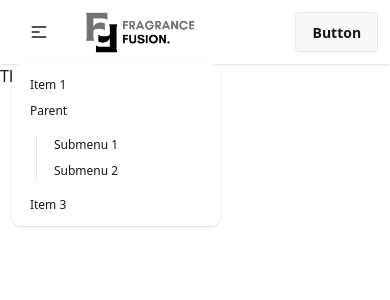
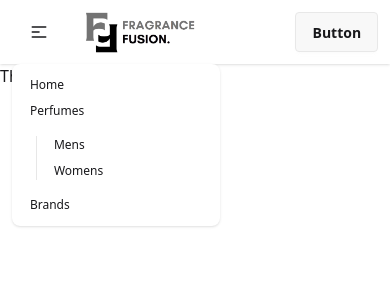
Before and after one commit to Suprio-Das/Fragrance-Fusion, a React (Vite) app: page / in a window 390 px wide. Both pictures are taken after a click on the button 38 px from the left and 32 px from the top of the page. Shown: the top 300 px of the page. Built offline with nearby package versions, Linux system fonts and the light colour scheme.

Commit message:
Menu added to the small devices

```diff
--- a/src/Components/Shared/Navbar.jsx
+++ b/src/Components/Shared/Navbar.jsx
@@ -1,4 +1,4 @@
-import { Link } from 'react-router';
+import { Link, NavLink } from 'react-router';
 import Logo from '../../assets/fragrance_fusion.png';
 
 const Navbar = () => {
@@ -13,15 +13,15 @@ const Navbar = () => {
                         <ul
                             tabIndex={0}
                             className="menu menu-sm dropdown-content bg-base-100 rounded-box z-1 mt-3 w-52 p-2 shadow">
-                            <li><a>Item 1</a></li>
+                            <li><NavLink>Home</NavLink></li>
                             <li>
-                                <a>Parent</a>
+                                <NavLink>Perfumes</NavLink>
                                 <ul className="p-2">
-                                    <li><a>Submenu 1</a></li>
-                                    <li><a>Submenu 2</a></li>
+                                    <li><NavLink>Mens</NavLink></li>
+                                    <li><NavLink>Womens</NavLink></li>
                                 </ul>
                             </li>
-                            <li><a>Item 3</a></li>
+                            <li><NavLink>Brands</NavLink></li>
                         </ul>
                     </div>
                     <Link className="btn btn-ghost text-xl">
```
